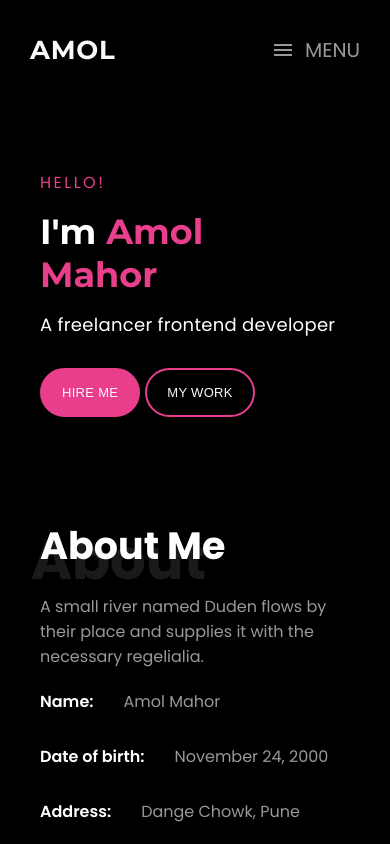
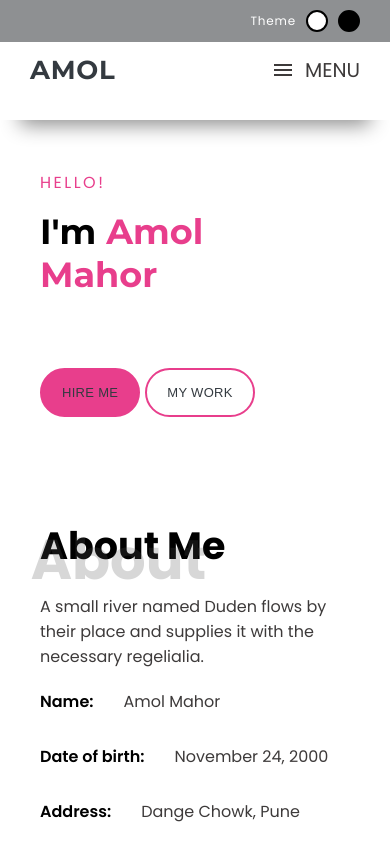
Before and after one commit to amolmahor50/Portfolio, a React (Create React App) app: page / in a window 390 px wide. Shown: the top 844 px of the page. Built offline with nearby package versions, Linux system fonts and the light colour scheme.

Commit message:
Theme toggle completed

```diff
--- a/public/index.html
+++ b/public/index.html
@@ -2,7 +2,7 @@
 <html lang="en">
   <head>
     <meta charset="utf-8" />
-    <link rel="icon" href="%PUBLIC_URL%/" />
+    <link rel="icon" href="%PUBLIC_URL%/logo.jpg" />
     <meta name="viewport" content="width=device-width, initial-scale=1" />
     <meta name="theme-color" content="#000000" />
     <meta
@@ -14,7 +14,7 @@
 
     <title>Porfolio</title>
   </head>
-  <body>
+  <body class="light-theme">
     <noscript>You need to enable JavaScript to run this app.</noscript>
     <div id="root"></div>
   </body>
--- a/src/App.js
+++ b/src/App.js
@@ -8,6 +8,7 @@ import Project from "./Components/Project";
 import Resume from "./Components/Resume";
 import Service from "./Components/Service";
 import Skills from "./Components/Skills";
+import Theme from "./Components/Theme";
 
 function App() {
 
@@ -31,6 +32,7 @@ function App() {
         <Blogs/>
         <Contact/>
         <Footer/>
+        <Theme/>
     </div>
   );
 }
--- /dev/null
+++ b/src/Components/Theme.js
@@ -0,0 +1,50 @@
+import { useEffect, useState } from "react";
+
+const getThemes = () => {
+    const theme = localStorage.getItem("theme");
+    if (!theme) {
+        localStorage.setItem("theme", "light-theme");
+        return "light-theme"
+    }
+    else {
+        return theme;
+    }
+}
+
+function Theme() {
+
+    const [Themes, setThemes] = useState(getThemes)
+
+    const toggleThemes = (e) => {
+       const targetTheme = e.target.value;
+
+       console.log(targetTheme);
+
+       if (targetTheme === "light") {
+           setThemes("light-theme");
+       }
+       else if (targetTheme === "dark") {
+           setThemes("dark-theme");
+       }
+   }
+
+   useEffect(() => {
+       const refreshTheme = () => {
+           localStorage.setItem("theme", Themes);
+       };
+
+       refreshTheme() ;
+
+       document.body.className = Themes;
+   }, [Themes]);
+
+  return (
+    <div className="theme-container" onClick={(e) => toggleThemes(e)}>
+        <p>Theme</p>
+        <button value="light" className="white"></button>
+        <button value="dark" className="black"></button>
+    </div>
+  )
+}
+
+export default Theme
--- a/src/index.css
+++ b/src/index.css
@@ -9,7 +9,7 @@
   scroll-behavior: smooth;
 }
 
-:root {
+.dark-theme {
   --blue: #007bff;
   --pink: #e83e8c;
   --light-pink: #ec78ae;
@@ -31,6 +31,7 @@
   --black: #000000;
   --light-black: #1e1e1f;
   --input-border: #ccc;
+  --shadow: #ffffff1a;
 
   --breakpoint-sm: 576px;
   --breakpoint-md: 768px;
@@ -39,10 +40,96 @@
 
 }
 
+.light-theme {
+  --blue: #007bff;
+  --pink: #e83e8c;
+  --light-pink: #ec78ae;
+  --very-light-pink: rgba(234, 164, 197, 0.8);
+  --red: #dc3545;
+  --orenge: #fd7e14;
+  --yellow: #ffc107;
+  --green: #28a745;
+  --primary: #007bff;
+  --secondary: #6c757d;
+  --success: #28a745;
+  --info: #17a2b8;
+  --warning: #ffc107;
+  --danger: #dc3545;
+  --black: #ffffff;
+  --dark: #8e9092;
+  --grey: #3d3a3a;
+  --light: #343a40;
+  --white: #000000;
+  --light-black: #ccc;
+  --input-border: #ccc;
+  --shadow: #5250503b;
+
+  --breakpoint-sm: 576px;
+  --breakpoint-md: 768px;
+  --breakpoint-lg: 990px;
+  --breakpoint-xl: 1200px;
+
+}
+
+.theme-container {
+  position: fixed;
+  top: 35%;
+  left: 0;
+  padding: 8px;
+  display: flex;
+  flex-direction: column;
+  justify-content: center;
+  gap: 15px;
+  border-radius: 0 10px 10px 0;
+  background: var(--dark);
+  height: 150px;
+  border-left: none;
+}
+
+.theme-container::after {
+  content: "";
+  width: 4px;
+  height: 80px;
+  position: absolute;
+  bottom: -80px;
+  left: 40%;
+  background-color: var(--dark);
+}
+
+.theme-container button {
+  width: 30px;
+  height: 30px;
+  border-radius: 50%;
+  border: 2px solid #000;
+  outline: none;
+  background: none;
+  cursor: pointer;
+}
+
+.theme-container p {
+  font-size: 9px;
+  color: var(--white);
+}
+
+.theme-container .black {
+  background: #000;
+}
+
+.theme-container .white {
+  background: white;
+}
+
+.light-theme {
+  background-color: #ffffff;
+}
+
+.dark-theme {
+  background-color: #000000;
+}
+
 .app {
   width: 100%;
   height: 100%;
-  background-color: #000000;
   font-family: "Poppins", sans-serif;
   color: #ffff;
   overflow: hidden;
@@ -50,7 +137,7 @@
 
 /* header */
 .header {
-  padding: 32px 25px 0 25px;
+  padding: 10px 25px 0 25px;
   width: 100%;
   height: 100px;
   position: fixed;
@@ -178,6 +265,8 @@
   .header {
     padding: 0;
     width: 100%;
+    margin-top: 20px;
+    box-shadow: rgba(0, 0, 0, 0.45) 0px 25px 20px -20px;
   }
 
   .header nav {
@@ -188,7 +277,40 @@
     width: 100%;
     background-color: var(--black);
     padding: 0 0 50px 100px;
-  }
+    box-shadow: rgba(0, 0, 0, 0.45) 0px 25px 20px -20px;
+  }
+
+  .theme-container {
+    position: fixed;
+    width: 100%;
+    flex-direction: row;
+    top: 0;
+    right: 0;
+    background: var(--dark);
+    z-index: 10000;
+    border-radius: 0;
+    height: fit-content;
+    justify-content: end;
+    padding: 10px 30px 10px 0;
+    align-items: center;
+    gap: 10px;
+  }
+
+  .theme-container p {
+    font-size: 12px;
+    letter-spacing: 0.8px;
+    color: var(--black);
+  }
+
+  .theme-container::after {
+    background: none;
+  }
+
+  .theme-container button {
+    width: 22px;
+    height: 22px;
+  }
+
 }
 
 @media screen and (max-width: 576px) {
@@ -252,6 +374,7 @@
   font-size: 56px;
   font-family: "Montserrat", sans-serif;
   font-weight: 700;
+  color: var(--white);
 }
 
 .home-container .home-img img {
@@ -397,11 +520,12 @@
 
 .about-container .about-content h1 {
   font-size: 50px;
+  color: var(--white);
 }
 
 .about-container .about-content .shadowName {
   font-size: 105px;
-  color: #ffffff1a;
+  color: var(--shadow);
   position: absolute;
   top: 0px;
   z-index: 1;
@@ -556,7 +680,7 @@
 
 .resume-container .shadowName {
   font-size: 105px;
-  color: #ffffff1a;
+  color: var(--shadow);
   position: absolute;
   top: -36px;
   z-index: 1;
@@ -739,7 +863,7 @@
 
 .service-container .shadowName {
   font-size: 105px;
-  color: #ffffff1a;
+  color: var(--shadow);
   position: absolute;
   top: 0px;
   left: 30%;
@@ -899,7 +1023,7 @@
 
 .skill-container .shadowName {
   font-size: 105px;
-  color: #ffffff1a;
+  color: var(--shadow);
   position: absolute;
   top: -5px;
   z-index: 1;
@@ -1047,11 +1171,12 @@
 
 .project-container h1 {
   font-size: 50px;
+  color: var(--white);
 }
 
 .project-container .shadowName {
   font-size: 105px;
-  color: #ffffff1a;
+  color: var(--shadow);
   position: absolute;
   top: -5px;
   z-index: 1;
@@ -1237,7 +1362,7 @@
 
 .blogs-container .shadowName {
   font-size: 105px;
-  color: #ffffff1a;
+  color: var(--shadow);
   position: absolute;
   top: -5px;
   z-index: 1;
@@ -1343,6 +1468,10 @@
 .skeleton-content .skeleton-cards .card-group h1 {
   font-size: 32px;
   color: var(--pink);
+}
+
+.skeleton-content .skeleton-cards .card-group p {
+  color: var(--white);
 }
 
 .skeleton-content .skeleton-img {
@@ -1523,7 +1652,7 @@
 
 .conatct-container .shadowName {
   font-size: 105px;
-  color: #ffffff1a;
+  color: var(--shadow);
   position: absolute;
   top: -5px;
   z-index: 1;
@@ -1580,7 +1709,7 @@
 }
 
 .conatct-container .contact-form {
-  margin-top: 150px;
+  margin-top: 20px;
   display: flex;
   width: 100%;
   height: 600px;
```
Also changed, not shown: public/logo.jpg (added).
